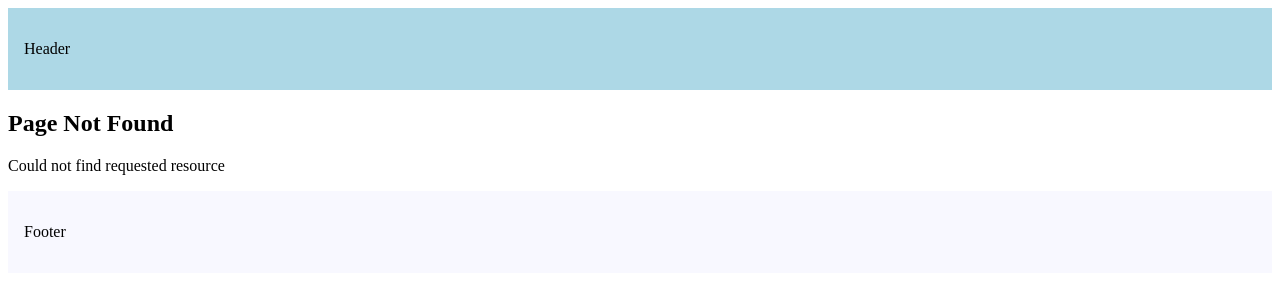
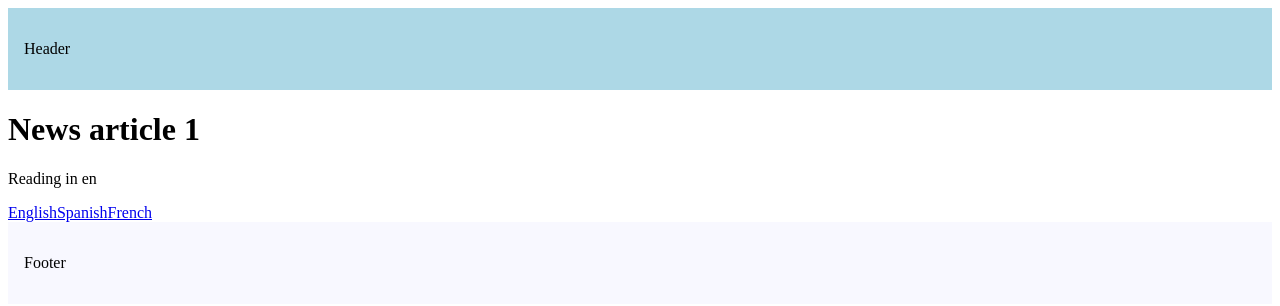
Before and after one commit to MinJustDoIt/next-js-palace, a Next.js app in the folder routing-demo/: page /articles/1 in a window 1280 px wide. Before the commit this address had no page. Shown: the top 306 px of the page. Built offline with nearby package versions, Linux system fonts and the light colour scheme.

Commit message:
add authentication layout and news article component with multilingual support

```diff
--- /dev/null
+++ b/routing-demo/src/app/(auth)/style.css
@@ -0,0 +1,3 @@
+@tailwind base;
+@tailwind components;
+@tailwind utilities;
--- /dev/null
+++ b/routing-demo/src/app/articles/[articleId]/page.tsx
@@ -0,0 +1,26 @@
+import Link from "next/link";
+import React from "react";
+
+const NewsArticle = async ({
+  params,
+  searchParams,
+}: {
+  params: Promise<{ articleId: string }>;
+  searchParams: Promise<{ lang?: "en" | "es" | "fr" }>;
+}) => {
+  const { articleId } = await params;
+  const { lang = "en" } = await searchParams;
+  return (
+    <div>
+      <h1>News article {articleId}</h1>
+      <p>Reading in {lang}</p>
+      <div>
+        <Link href={`/articles/${articleId}?lang=en`}>English</Link>
+        <Link href={`/articles/${articleId}?lang=es`}>Spanish</Link>
+        <Link href={`/articles/${articleId}?lang=fr`}>French</Link>
+      </div>
+    </div>
+  );
+};
+
+export default NewsArticle;
--- a/routing-demo/src/app/page.tsx
+++ b/routing-demo/src/app/page.tsx
@@ -6,6 +6,8 @@ const Home = () => {
       <h1>Welcome Home!</h1>
       <Link href="/blog">Blog</Link>
       <Link href="/products">Products</Link>
+      <Link href="/articles/breaking-news-123?lang=en">Read in English</Link>
+      <Link href="/articles/breaking-news-123?lang=fr ">Read in French</Link>
     </>
   );
 };
```
Also changed, not shown: routing-demo/src/app/(auth)/layout.tsx (added, +35 -0 lines).
